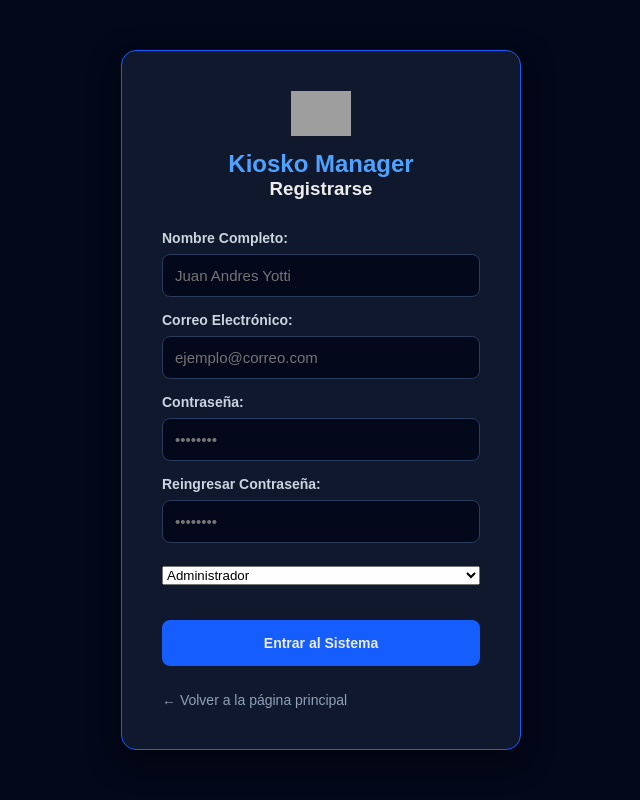
After one commit to Yants02/proyecto_final_front-back, a PHP site: page /register.php in a window 1280 px wide. The commit adds this page. Shown: the whole page, without its empty margins (319-959 px from the left). Run offline with PHP 8.4, Linux system fonts and the light colour scheme; grey boxes are pictures that could not be loaded.

Commit message:
solo html de register

```diff
--- a/css/estilos.css
+++ b/css/estilos.css
@@ -347,7 +347,7 @@ hr {
 }
 
 .volver-link {
-    text-align: center;
+    /* text-align: center; */
     margin-top: 25px;
 }
 
@@ -359,5 +359,5 @@ hr {
 }
 
 .volver-link a:hover {
-    color: #50A2FF;
+        color: #50A2FF;
 }
--- a/login.php
+++ b/login.php
@@ -33,7 +33,6 @@
             <p class="volver-link">
                 <a href="onepage.php">← Volver a la página principal</a>
             </p>
-
         </div>
     </div>
 </body>
--- /dev/null
+++ b/register.php
@@ -0,0 +1,58 @@
+<!DOCTYPE html>
+<html lang="es">
+<head>
+    <meta charset="UTF-8">
+    <meta name="viewport" content="width=device-width, initial-scale=1.0">
+    <title>Login - Kiosko Manager</title>
+    <link rel="stylesheet" href="css/estilos.css?v=11">
+</head>
+<body>
+    <div class="login-wrapper">
+        <div class="login-card">
+
+            <div class="login-logo">
+                <img src="img/icono-tienda.svg" alt="Logo">
+                <h1>Kiosko Manager</h1>
+                <h3>Registrarse</h3>
+            </div>
+            <form action="index.php" method="GET" class="formulario">
+                <div class="campo">
+                    <label for="nombre">Nombre Completo:</label>
+                    <input type="text" name="nombre" id="nombre" placeholder="Juan Andres Yotti">
+                </div>
+                <div class="campo">
+                    <label for="email">Correo Electrónico:</label>
+                    <input type="email" name="email" id="email" placeholder="ejemplo@correo.com">
+                </div>
+
+                <div class="campo">
+                    <label for="password">Contraseña:</label>
+                    <input type="password" name="password" id="password" placeholder="••••••••">
+                </div>
+                <div class="campo">
+                    <label for="password2">Reingresar Contraseña:</label>
+                    <input type="password" name="password2" id="password2" placeholder="••••••••">
+                </div>
+
+                <div class="campo">
+                    <label></label>
+                    <select name="rol" id="rol">
+                        <option value="elige un rol" disabled>Elige un rol</option>
+                        <option value="administrador">Administrador</option>
+                        <option value="ventas">Ventas</option>
+                    </select>
+                </div>
+
+                <button type="submit" class="btn-guardar" id="btn-login-submit">
+                    Entrar al Sistema
+                </button>
+            </form>
+
+            <p class="volver-link">
+                <a href="onepage.php">← Volver a la página principal</a>
+            </p>
+
+        </div>
+    </div>
+</body>
+</html>
```
